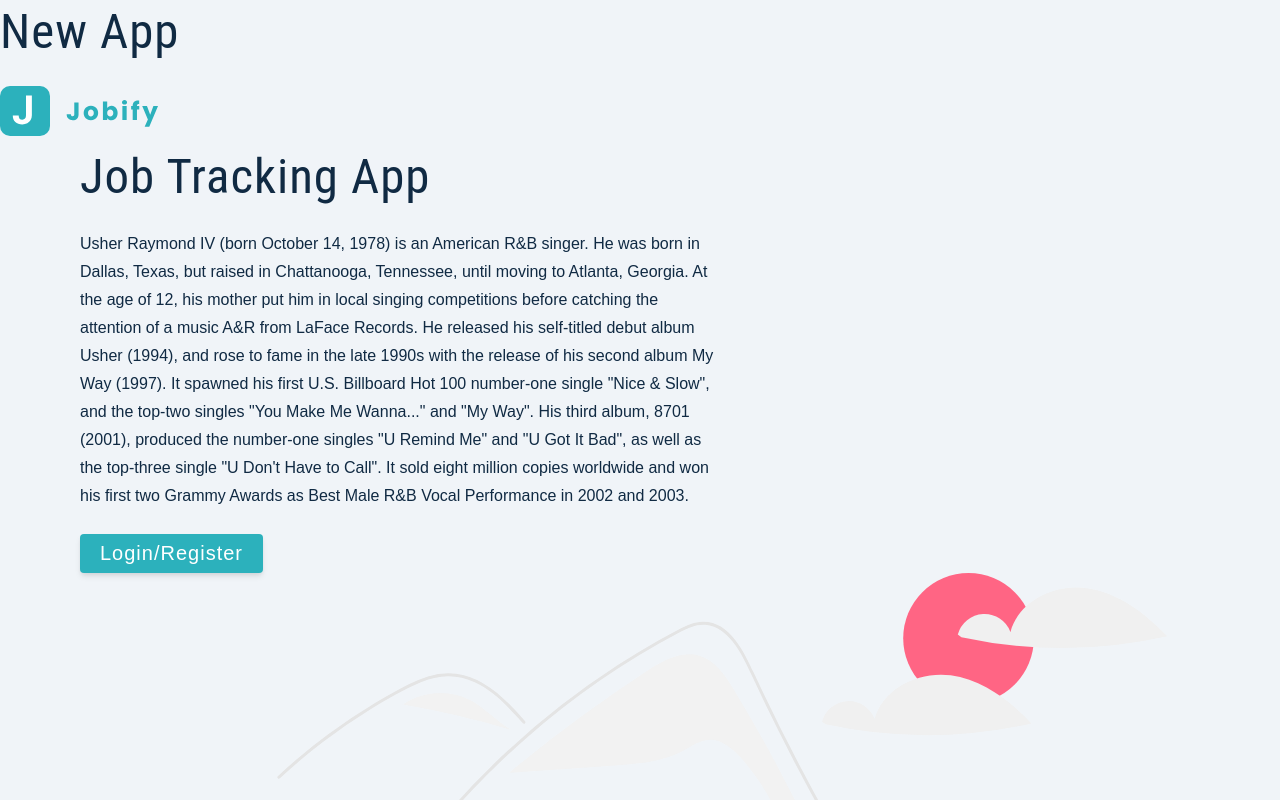
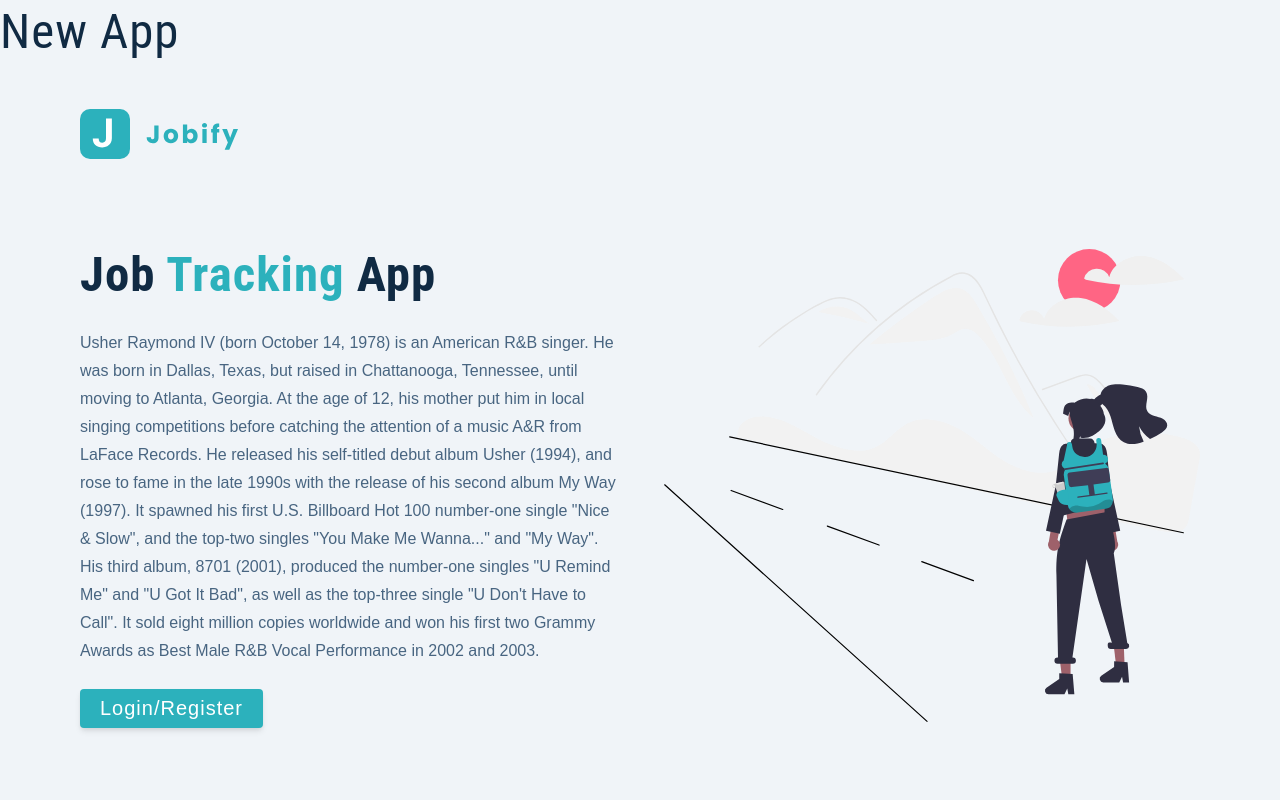
Before and after one commit to Adrian-Walker/job-app, a React (Create React App) app in the folder client/: page / in a window 1280 px wide. Shown: the top 800 px of the page. Built offline with nearby package versions, Linux system fonts and the light colour scheme.

Commit message:
landimg page updated

```diff
--- a/client/src/pages/Landing.js
+++ b/client/src/pages/Landing.js
@@ -36,6 +36,43 @@ function Landing() {
     </Wrapper>
   );
 }
-const Wrapper = styled.main``;
+const Wrapper = styled.main`
+  nav {
+    width: var(--fluid-width);
+    max-width: var(--max-width);
+    margin: 0 auto;
+    height: var(--nav-height);
+    display: flex;
+    align-items: center;
+  }
+  .page {
+    min-height: calc(100vh - var(--nav-height));
+    display: grid;
+    align-items: center;
+    margin-top: -3rem;
+  }
+  h1 {
+    font-weight: 700;
+    span {
+      color: var(--primary-500);
+    }
+  }
+  p {
+    color: var(--grey-600);
+  }
+  .main-img {
+    display: none;
+  }
+
+  @media (min-width: 992px) {
+    .page {
+      grid-template-columns: 1fr 1fr;
+      column-gap: 3rem;
+    }
+    .main-img {
+      display: block;
+    }
+  }
+`;
 
 export default Landing;
```
